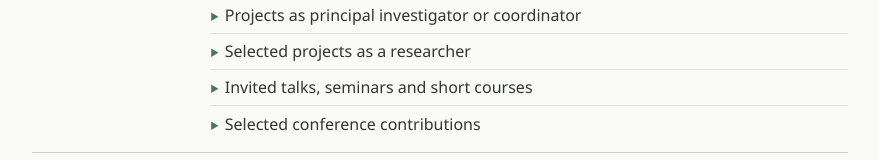
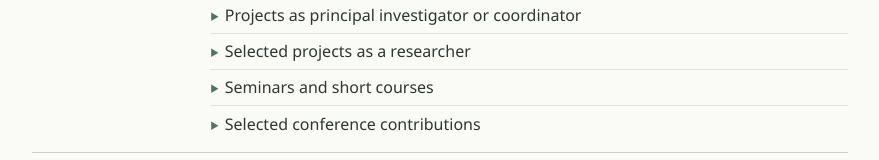
Before and after one commit to pryzhakov/pryzhakov.github.io, a plain HTML site: page index.html in a window 1280 px wide. Shown: the part 371-531 px from the top of the page, without its empty margins (200-1079 px from the left). Drawn offline with Linux system fonts and the light colour scheme.

Commit message:
Update index.html

```diff
--- a/index.html
+++ b/index.html
@@ -624,7 +624,7 @@
           </details>
 
           <details>
-            <summary>Invited talks, seminars and short courses</summary>
+            <summary>Seminars and short courses</summary>
             <div class="contents">
               <ul class="records">
                 <li>
```
